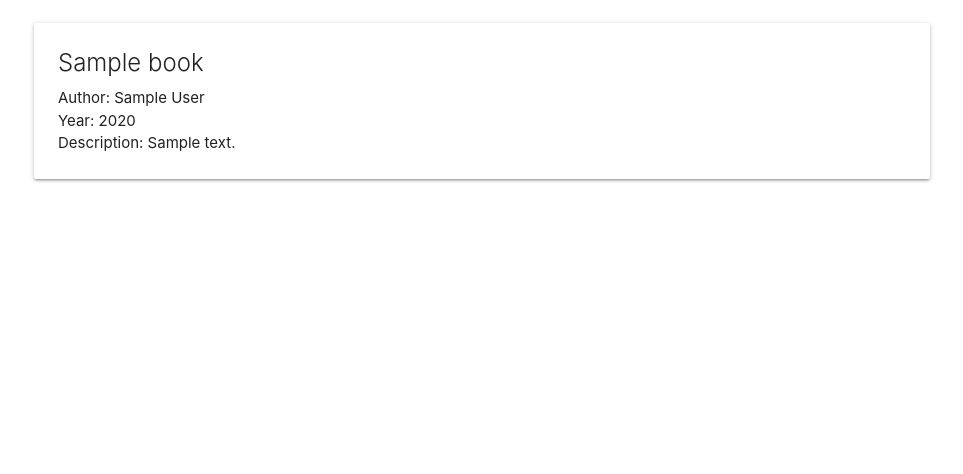
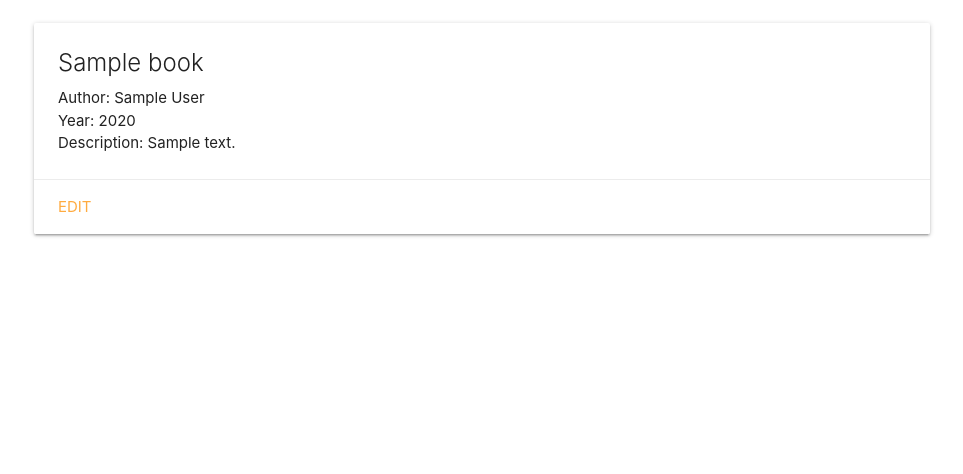
Before and after one commit to reddyfede/book-collection, a Django app: page /books/1/ in a window 1280 px wide. Shown: the part 177-651 px from the top of the page, without its empty margins (158-1121 px from the left). Run offline with Django 4.2, Linux system fonts and the light colour scheme; tables that the repository leaves empty hold one stand-in row (values such as "Sample post").

Commit message:
add update functionality

```diff
--- a/main_app/templates/books/detail.html
+++ b/main_app/templates/books/detail.html
@@ -11,6 +11,9 @@
       <p>Year: {{ book.year }}</p>
       <p>Description: {{ book.description }}</p>
     </div>
+    <div class="card-action">
+      <a href="{% url 'book_edit' book.id %}">Edit</a>
+    </div>
   </div>
 
 {% endblock %}
--- a/main_app/urls.py
+++ b/main_app/urls.py
@@ -7,4 +7,5 @@ urlpatterns = [
     path('books/', views.books_index, name='index'),
     path('books/<int:book_id>/', views.books_detail, name='detail'),
     path('books/add/', views.BookAdd.as_view(), name='book_add'),
+    path('books/<int:pk>/edit/', views.BookEdit.as_view(), name='book_edit'),
 ]
--- a/main_app/views.py
+++ b/main_app/views.py
@@ -1,5 +1,5 @@
 from django.shortcuts import render
-from django.views.generic import CreateView
+from django.views.generic import CreateView, UpdateView
 from .models import Book
 
 # Create your views here.
@@ -25,3 +25,7 @@ def books_detail(request, book_id):
 class BookAdd(CreateView):
     model = Book
     fields = '__all__'
+
+class BookEdit(UpdateView):
+    model = Book
+    fields = ['description']
```
